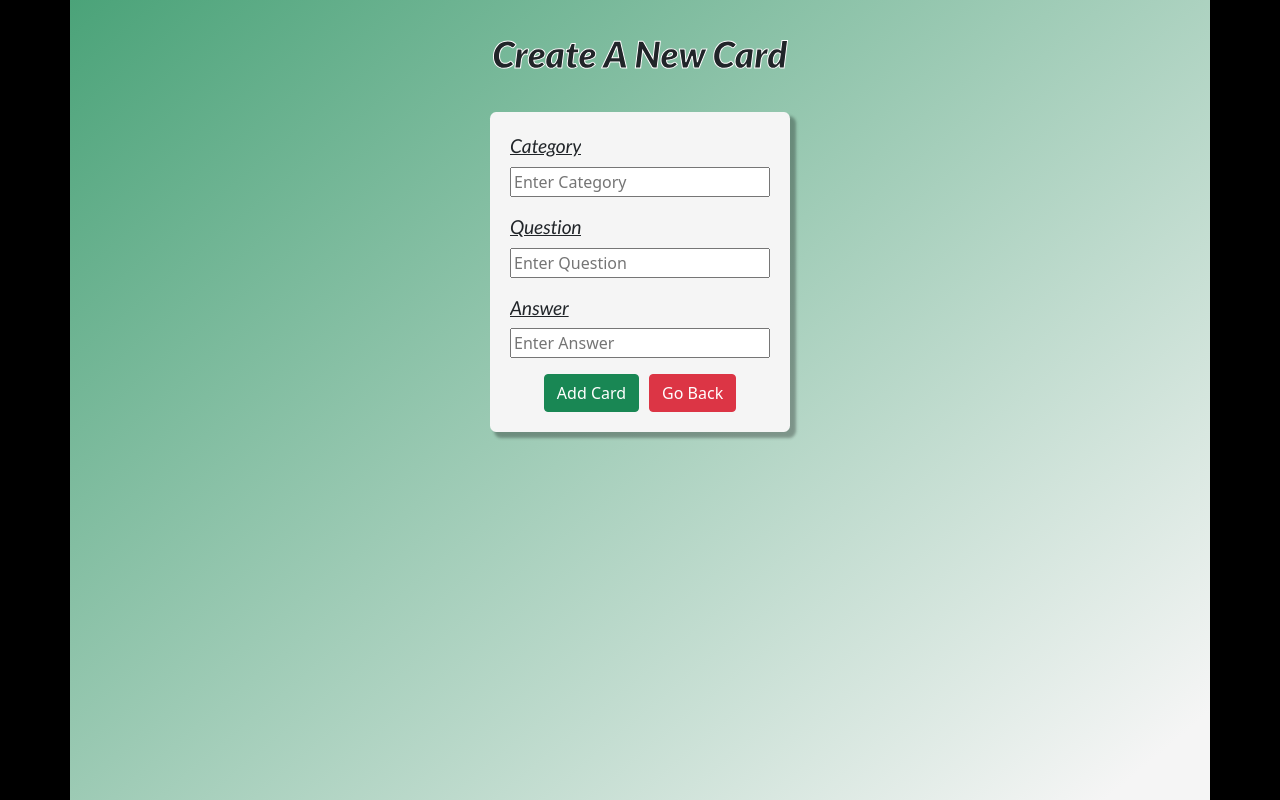
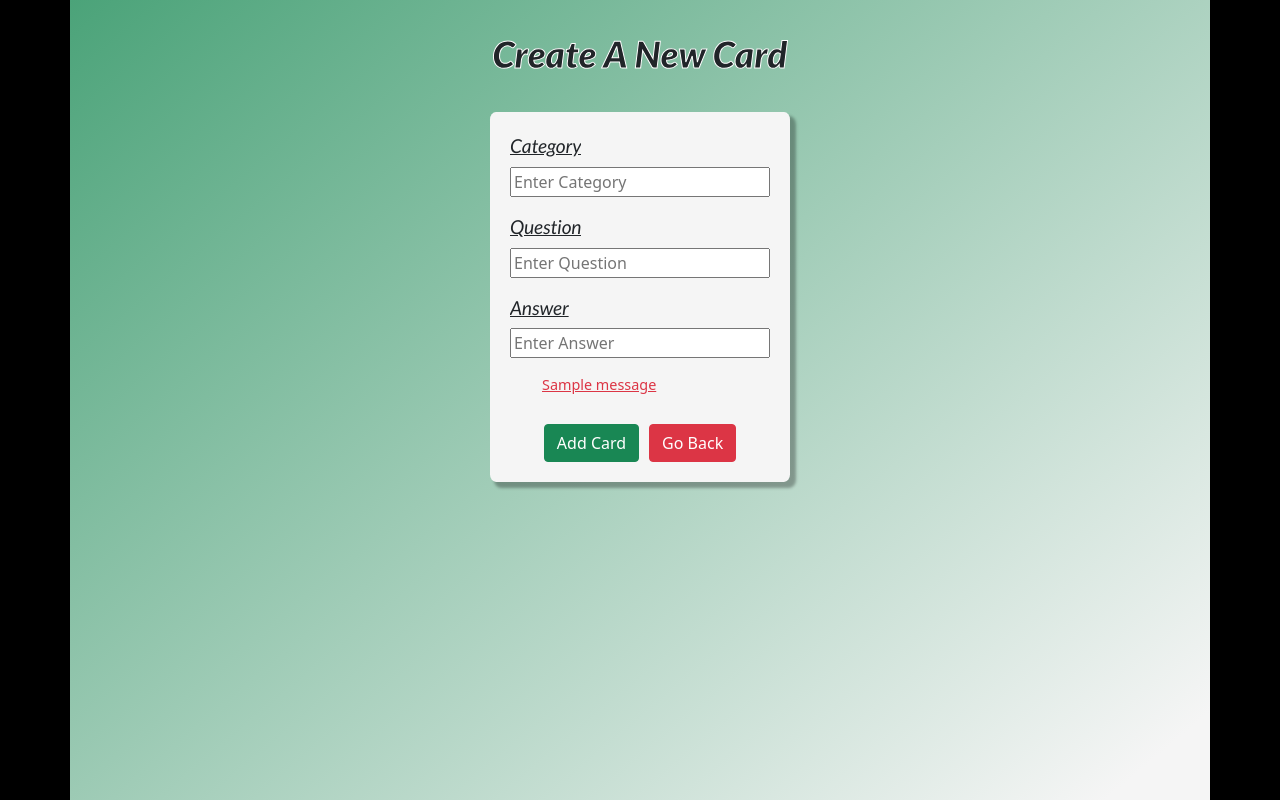
Before and after one commit to cybergoose13/flashcards, a Django app: page /new in a window 1280 px wide. Run offline with Django 3.2, Linux system fonts and the light colour scheme; tables that the repository leaves empty hold one stand-in row (values such as "Sample post"); one stand-in notice (Sample message) is shown.

Commit message:
validation for new cards

```diff
--- a/flashcard_app/static/css/newCard.css
+++ b/flashcard_app/static/css/newCard.css
@@ -64,4 +64,10 @@ input[type=text] {
   margin: 0 5px;
 }
 
+li {
+  margin-bottom: 0.8em;
+  font-size: 0.9em;
+  text-decoration: underline;
+}
+
 /*# sourceMappingURL=newCard.css.map */
--- a/flashcard_app/static/css/newCard.sass
+++ b/flashcard_app/static/css/newCard.sass
@@ -65,3 +65,9 @@ input[type="text"]
 
 .btn
     margin: 0 5px
+
+
+li
+    margin-bottom: .8em
+    font-size: .9em
+    text-decoration: underline
--- a/flashcard_app/templates/newCard.html
+++ b/flashcard_app/templates/newCard.html
@@ -34,6 +34,16 @@
                         id="answer-input">
                 </div>
 
+                <div>
+                    {% if messages %}
+                    <ul>
+                        {% for message in messages %}
+                        <li class="text-danger">{{message}}</li>
+                        {% endfor %}
+                    </ul>
+                    {% endif %}
+                </div>
+
                 <div class="button-box">
                     <input class="btn btn-success" type="submit" value="Add Card">
                     <a href="/">
--- a/flashcard_app/views/views.py
+++ b/flashcard_app/views/views.py
@@ -1,5 +1,6 @@
 from django.http.response import HttpResponse, JsonResponse
 from django.shortcuts import render, redirect
+from django.contrib import messages
 from flashcard_app.models import *
 
 # Create your views here.
@@ -11,6 +12,13 @@ def newCard(request):
     return render(request, 'newCard.html')
 
 def addCard(request):
+    if len(request.POST) < 1:
+        return redirect('/new')
+    errors= Card.objects.card_validator(request.POST)
+    if len(errors) > 0 :
+        for key, value in errors.items():
+            messages.error(request, value)
+        return redirect('/new')
     category= request.POST['category']
     question= request.POST['question']
     answer= request.POST['answer']
```
Also changed, not shown: flashcard_app/models.py (+13 -0 lines), db.sqlite3, 1 other file.
